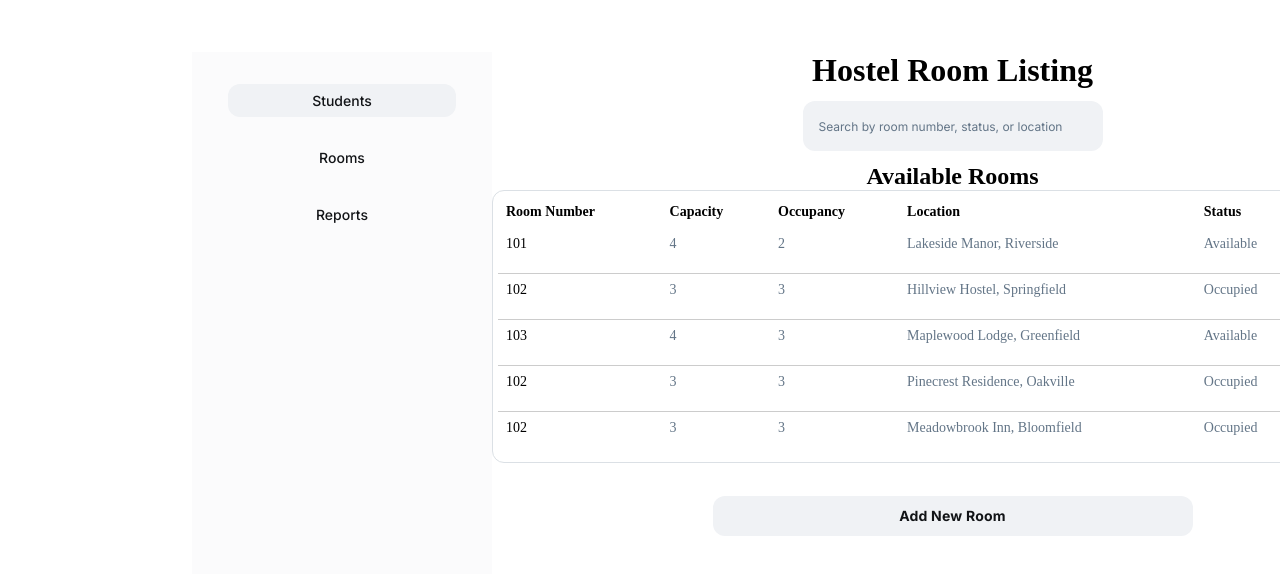
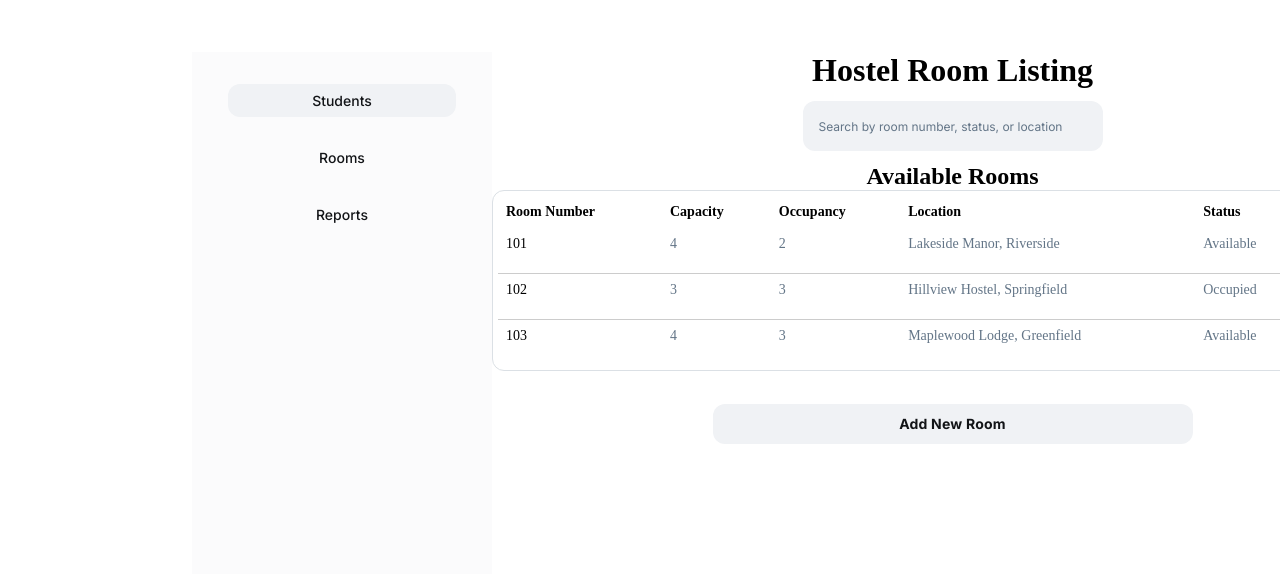
Before and after one commit to ameer017/Hostel_management, a React (Vite) app in the folder frontend/: page /room in a window 1280 px wide. Shown: the top 574 px of the page. Built offline with nearby package versions, Linux system fonts and the light colour scheme; the HTML template or start-up script is replaced by a standard one.

Commit message:
modifications

```diff
--- a/frontend/src/Component/Dashboard/Room.jsx
+++ b/frontend/src/Component/Dashboard/Room.jsx
@@ -2,7 +2,7 @@ import React, { useState } from "react";
 import Sidebar from "./Sidebar";
 import RoomTable from "./RommTable";
 
-const roomsData = [
+const initialRooms = [
   {
     roomNumber: "101",
     capacity: 4,
@@ -24,75 +24,51 @@ const roomsData = [
     status: "Available",
     location: "Maplewood Lodge, Greenfield",
   },
-  {
-    roomNumber: "102",
-    capacity: 3,
-    occupancy: 3,
-    status: "Occupied",
-    location: "Pinecrest Residence, Oakville",
-  },
-  {
-    roomNumber: "102",
-    capacity: 3,
-    occupancy: 3,
-    status: "Occupied",
-    location: "Meadowbrook Inn, Bloomfield",
-  },
+  // Add more rooms as needed
 ];
 
 const Room = () => {
   const [searchTerm, setSearchTerm] = useState("");
-  const [rooms, setRooms] = useState(roomsData);
-  const [filteredData, setFilteredData] = useState(roomsData);
+  const [rooms, setRooms] = useState(initialRooms);
+  const [filteredData, setFilteredData] = useState(initialRooms);
 
   const handleSearchChange = (e) => {
     const term = e.target.value.toLowerCase();
     setSearchTerm(term);
-    const filtered = roomsData.filter(
+    const filtered = rooms.filter(
       (room) =>
-        room.capacity.toLowerCase().includes(term) ||
+        room.roomNumber.toLowerCase().includes(term) ||
         room.status.toLowerCase().includes(term) ||
         room.location.toLowerCase().includes(term)
     );
     setFilteredData(filtered);
   };
 
-
   const handleAddRoom = () => {
     // Implement logic to add a new room
   };
 
   const handleUpdateRoom = (roomNumber, newStatus) => {
-    const updatedRooms = roomsData.map((room) =>
+    const updatedRooms = rooms.map((room) =>
       room.roomNumber === roomNumber ? { ...room, status: newStatus } : room
     );
     setRooms(updatedRooms);
-
-    // Update filtered data as well
-    const updatedFilteredData = filteredData.map((room) =>
-      room.roomNumber === roomNumber ? { ...room, status: newStatus } : room
-    );
-    setFilteredData(updatedFilteredData);
+    setFilteredData(updatedRooms);
   };
 
   const handleDeleteRoom = (roomNumber) => {
-    const updatedRooms = roomsData.filter(
-      (room) => room.id !== roomNumber
+    const updatedRooms = rooms.filter(
+      (room) => room.roomNumber !== roomNumber
     );
     setRooms(updatedRooms);
-    const updatedFilteredData = filteredData.filter(
-      (room) => room.roomNumber !== roomNumber
-    );
-    setFilteredData(updatedFilteredData);
+    setFilteredData(updatedRooms);
   };
 
   return (
     <div className="container --flex-start">
       <Sidebar />
-
       <div>
         <h1>Hostel Room Listing</h1>
-
         <input
           placeholder="Search by room number, status, or location"
           type="text"
@@ -100,9 +76,8 @@ const Room = () => {
           value={searchTerm}
           onChange={handleSearchChange}
         />
-
         <RoomTable
-          rooms={rooms}
+          rooms={filteredData}
           onAddRoom={handleAddRoom}
           onUpdateRoom={handleUpdateRoom}
           onDeleteRoom={handleDeleteRoom}
```
